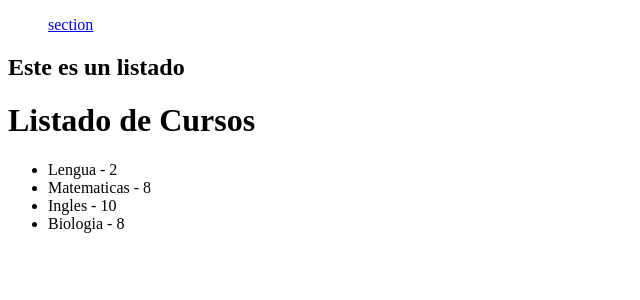
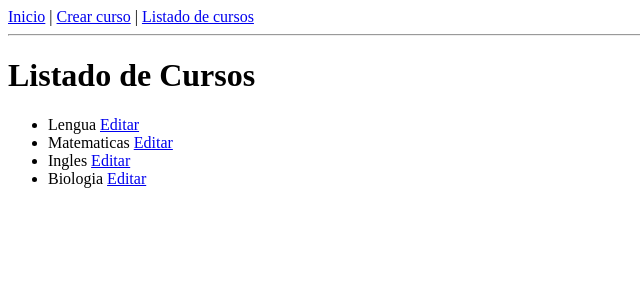
Before and after one commit to ElKabesas/matias-coderhouse, a Django app: page / in a window 1280 px wide. Shown: the top 300 px of the page, without its empty margins (0-640 px from the left). Run offline with Django 5.2, Linux system fonts and the light colour scheme; data comes from the database, SQL or seed files in the repository; both versions use the stored data as it was after the commit.

Commit message:
quintocommit

```diff
--- a/matias_coderhouse/matias_aplicacion/templates/matias_aplicacion/index.html
+++ b/matias_coderhouse/matias_aplicacion/templates/matias_aplicacion/index.html
@@ -1,28 +1,15 @@
+
 <!DOCTYPE html>
 <html lang="en">
 <head>
     <meta charset="UTF-8">
-    <meta name="viewport" content="width=, initial-scale=1.0">
-    <title>{% block title %}Mi sitio Django{% endblock %}</title>
+    <meta name="viewport" content="width=device-width, initial-scale=1.0">
+    <title>Document</title>
 </head>
+<body>
+    {% include 'matias_aplicacion/navbar.html' %}
 
-<body>
-
-    <nav>
-        <ul>
-            <a href="{% url 'inicio' %}">section</a>
-
-        </ul>
-    </nav>
-    <section>
-        <h1>Este es un listado</h1>
-    </section>
-
-<div>
-    {% block content %}
-    {% endblock %}
-
-</div>
-
+    <h1>{{ object.nombre }}</h1>
+<p>Puntos: {{ object.puntos }}</p>
 </body>
 </html>
--- a/matias_coderhouse/matias_aplicacion/templates/matias_aplicacion/inicio1.html
+++ b/matias_coderhouse/matias_aplicacion/templates/matias_aplicacion/inicio1.html
@@ -8,6 +8,8 @@
     <title>Document</title>
 </head>
 <body>
+    {% include 'matias_aplicacion/navbar.html' %}
+
     <div>
 
     </div>
--- a/matias_coderhouse/matias_aplicacion/templates/matias_aplicacion/listado.html
+++ b/matias_coderhouse/matias_aplicacion/templates/matias_aplicacion/listado.html
@@ -1,14 +1,21 @@
-{% extends 'matias_aplicacion/index.html' %}
+<!DOCTYPE html>
+<html lang="en">
+<head>
+  <meta charset="UTF-8">
+  <meta name="viewport" content="width=device-width, initial-scale=1.0">
+  <title>Document</title>
+</head>
+<body>
+  {% include 'matias_aplicacion/navbar.html' %}
 
-{% block title %}Listado de cursos{% endblock %}
-
-{% block content %}
   <h1>Listado de Cursos</h1>
   <ul>
     {% for curso in cursos %}
-      <li>{{ curso.nombre }} - {{ curso.puntos }}</li>
-    {% empty %}
-      <li>No hay cursos cargados.</li>
+        <li>
+            {{ curso.nombre }}
+            <a href="{% url 'editar_curso' curso.id %}">Editar</a>
+        </li>
     {% endfor %}
-  </ul>
-{% endblock %}
+    </ul>
+</body>
+</html>
--- /dev/null
+++ b/matias_coderhouse/matias_aplicacion/templates/matias_aplicacion/navbar.html
@@ -0,0 +1,17 @@
+<!DOCTYPE html>
+<html lang="en">
+<head>
+    <meta charset="UTF-8">
+    <meta name="viewport" content="width=device-width, initial-scale=1.0">
+    <title>Document</title>
+</head>
+<body>
+    <nav>
+        <a href="{% url 'inicio' %}">Inicio</a> |
+        <a href="{% url 'crear_curso' %}">Crear curso</a> |
+        <a href="{% url 'listado_cursos' %}">Listado de cursos</a>
+    </nav>
+    <hr>
+
+</body>
+</html>
--- a/matias_coderhouse/matias_aplicacion/urls.py
+++ b/matias_coderhouse/matias_aplicacion/urls.py
@@ -1,11 +1,13 @@
-
-
 from django.urls import path
 from . import views
+from .views import CursoUpdateView
 
 
 urlpatterns = [
-    path('', views.listado, name='inicio'),  # Esta es la raíz del sitio
-    path('listado/', views.listado, name='listado'),
-    path('crear-curso/', views.crear_curso, name='crear_curso'),
+    path('', views.listado_cursos, name='inicio'),
+    path('listado/', views.listado_cursos, name='listado_cursos'),
+    path('crear/', views.crear_curso, name='crear_curso'),
+    path('curso/<int:pk>/', views.CursoDetalleView.as_view(), name='detalle_curso'),
+    path('curso/editar/<int:pk>/', CursoUpdateView.as_view(), name='editar_curso'),
+
 ]
--- a/matias_coderhouse/matias_aplicacion/views.py
+++ b/matias_coderhouse/matias_aplicacion/views.py
@@ -1,23 +1,35 @@
 from django.shortcuts import render, redirect
+from .models import Curso
 from .forms import CursoForm
-from .models import Curso  # importo el modelo
+from django.urls import reverse_lazy
+from django.views.generic.detail import DetailView
+from django.views.generic.edit import UpdateView
 
-# mostrar todos los cursos
-def listado(request):
-    cursos = Curso.objects.all()
-    return render(request, 'matias_aplicacion/listado.html', {'cursos': cursos})
 
-# página de inicio
-def inicio(request):
-    return render(request, 'matias_aplicacion/inicio1.html')
-
-# crear un curso
 def crear_curso(request):
     if request.method == 'POST':
         form = CursoForm(request.POST)
         if form.is_valid():
             form.save()
-            return redirect('listado')
+            return redirect('listado_cursos')
     else:
         form = CursoForm()
     return render(request, 'matias_aplicacion/crear_curso.html', {'form': form})
+
+def listado_cursos(request):
+    cursos = Curso.objects.all()
+    return render(request, 'matias_aplicacion/listado.html', {'cursos': cursos})
+
+class CursoDetalleView(DetailView):
+    model = Curso
+    template_name = 'matias_aplicacion/index.html'
+
+
+from django.views.generic.edit import UpdateView
+from .models import Curso
+
+class CursoUpdateView(UpdateView):
+    model = Curso
+    fields = ['nombre', 'puntos']
+    template_name = 'matias_aplicacion/editar_curso.html'
+    success_url = '/listado/'
```
Also changed, not shown: matias_coderhouse/matias_aplicacion/templates/matias_aplicacion/crear_curso.html (+12 -8 lines), matias_coderhouse/matias_aplicacion/templates/matias_aplicacion/editar_curso.html (added, +22 -0 lines), matias_coderhouse/db.sqlite3.
